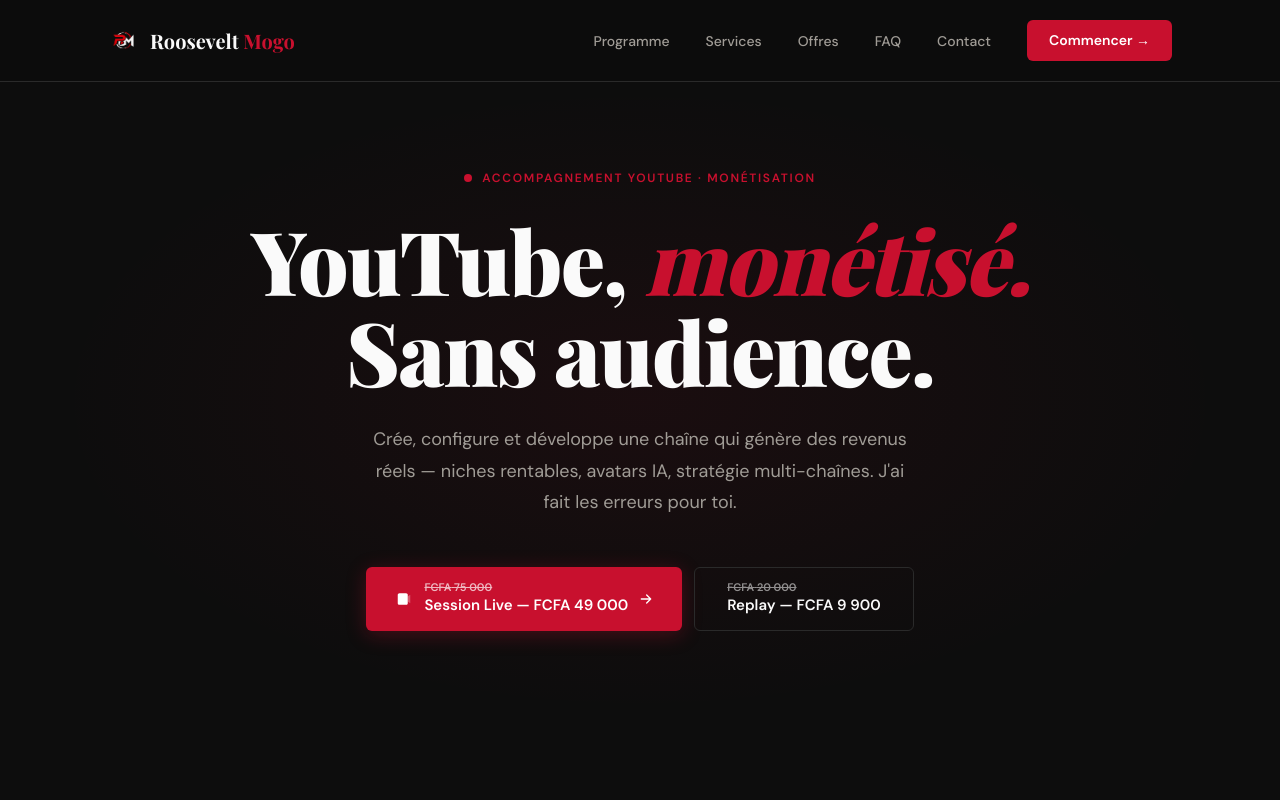
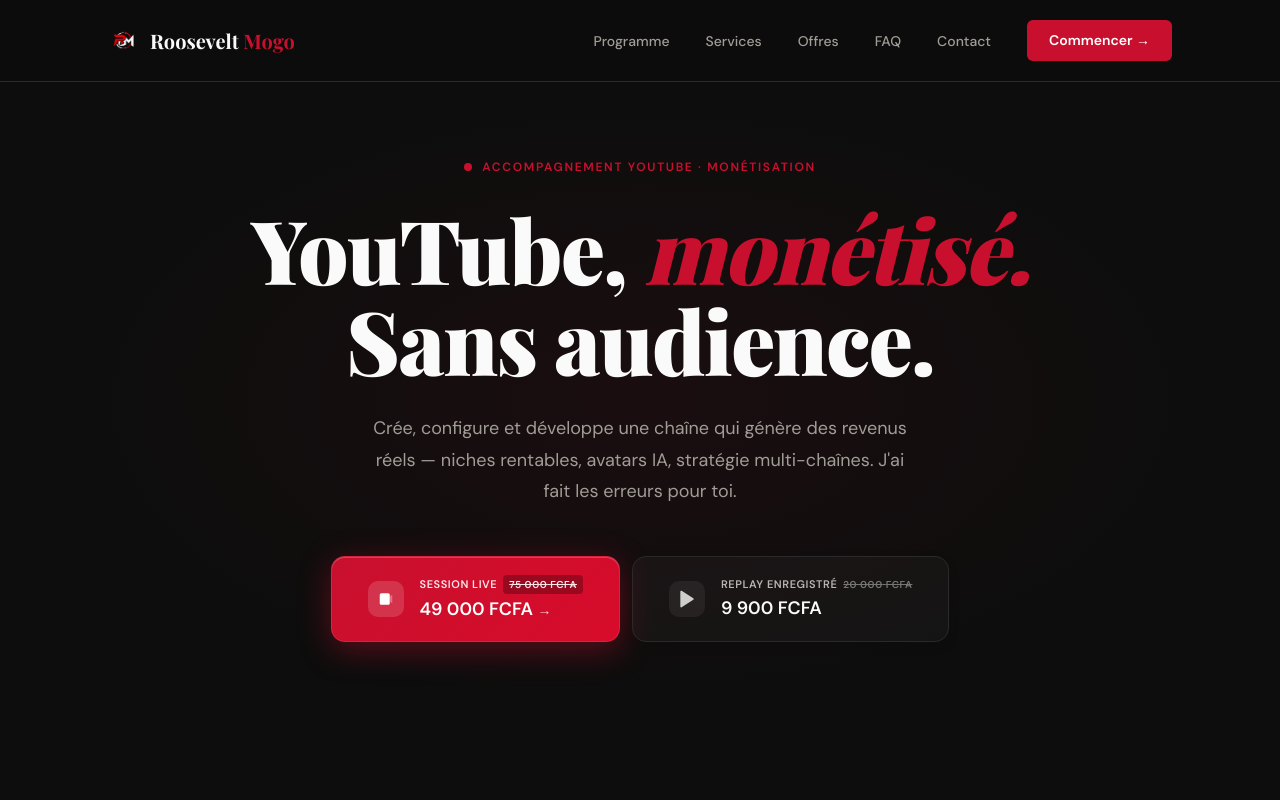
Before and after one commit to rosby17/roosevelt-formation, a Next.js app: page / in a window 1280 px wide. Shown: the top 800 px of the page. Built offline with nearby package versions, Linux system fonts and the light colour scheme; a web font is replaced by a local one.

Commit message:
design: nouveaux boutons d'action Hero imposants et premiums (gradients, badges, ombres et effets de survol)

```diff
--- a/src/components/Hero.tsx
+++ b/src/components/Hero.tsx
@@ -109,6 +109,7 @@
             animation: "fadeUp 0.65s ease both 0.3s",
           }}
         >
+          {/* Premium Live CTA */}
           <a
             href={SITE.offers.live.url}
             target="_blank"
@@ -116,41 +117,45 @@
             style={{
               display: "inline-flex",
               alignItems: "center",
-              gap: 10,
-              background: "var(--red)",
+              gap: 16,
+              background: "linear-gradient(135deg, var(--red) 0%, #d80b2a 100%)",
               color: "#fff",
-              fontSize: 15,
-              fontWeight: 600,
-              padding: "14px 28px",
-              borderRadius: 6,
+              padding: "18px 36px",
+              borderRadius: 14,
               textDecoration: "none",
-              boxShadow: "0 4px 20px rgba(200,16,46,0.3)",
-              transition: "transform 0.15s, background 0.2s",
+              boxShadow: "0 8px 32px rgba(200, 16, 46, 0.4), inset 0 1px 0 rgba(255,255,255,0.2)",
+              transition: "all 0.3s cubic-bezier(0.16, 1, 0.3, 1)",
+              border: "1px solid rgba(255,255,255,0.1)",
             }}
             onMouseEnter={(e) => {
-              e.currentTarget.style.transform = "translateY(-2px)";
-              e.currentTarget.style.background = "var(--red-dim)";
+              e.currentTarget.style.transform = "translateY(-4px) scale(1.02)";
+              e.currentTarget.style.boxShadow = "0 14px 40px rgba(200, 16, 46, 0.55), inset 0 1px 0 rgba(255,255,255,0.3)";
             }}
             onMouseLeave={(e) => {
-              e.currentTarget.style.transform = "translateY(0)";
-              e.currentTarget.style.background = "var(--red)";
+              e.currentTarget.style.transform = "translateY(0) scale(1)";
+              e.currentTarget.style.boxShadow = "0 8px 32px rgba(200, 16, 46, 0.4), inset 0 1px 0 rgba(255,255,255,0.2)";
             }}
           >
+            <div style={{ display: "flex", alignItems: "center", justifyContent: "center", background: "rgba(255,255,255,0.15)", padding: 8, borderRadius: 10 }}>
               <svg width="20" height="20" viewBox="0 0 48 48" xmlns="http://www.w3.org/2000/svg">
                 <path fill="#fff" d="M29 10H13C10.8 10 9 11.8 9 14v20c0 2.2 1.8 4 4 4h16c2.2 0 4-1.8 4-4V14c0-2.2-1.8-4-4-4z" />
                 <path fill="rgba(255,255,255,0.3)" d="M33 18l6-4v20l-6-4V18z" />
               </svg>
-            <span style={{ display: "flex", flexDirection: "column", alignItems: "flex-start", gap: 1 }}>
-              <span style={{ fontSize: 11, opacity: 0.7, textDecoration: "line-through", lineHeight: 1 }}>
-                {SITE.offers.live.currency} {SITE.offers.live.originalPrice}
+            </div>
+            <div style={{ display: "flex", flexDirection: "column", alignItems: "flex-start", textAlign: "left" }}>
+              <div style={{ display: "flex", alignItems: "center", gap: 6, fontSize: 11, fontWeight: 700, letterSpacing: "0.05em", textTransform: "uppercase", opacity: 0.9 }}>
+                <span>Session Live</span>
+                <span style={{ background: "rgba(0,0,0,0.3)", padding: "2px 6px", borderRadius: 4, textDecoration: "line-through", fontSize: 10 }}>
+                  {SITE.offers.live.originalPrice} {SITE.offers.live.currency}
                 </span>
-              <span>Session Live &mdash; {SITE.offers.live.currency} {SITE.offers.live.price}</span>
-            </span>
-            <svg width="16" height="16" viewBox="0 0 24 24" fill="none" stroke="currentColor" strokeWidth="2" strokeLinecap="round" strokeLinejoin="round">
-              <path d="M5 12h14M13 6l6 6-6 6" />
-            </svg>
+              </div>
+              <div style={{ fontSize: 18, fontWeight: 800, marginTop: 2 }}>
+                {SITE.offers.live.price} {SITE.offers.live.currency} <span style={{ fontSize: 14, fontWeight: 400, opacity: 0.8 }}>&rarr;</span>
+              </div>
+            </div>
           </a>
 
+          {/* Premium Replay CTA */}
           <a
             href={SITE.offers.replay.url}
             target="_blank"
@@ -158,32 +163,45 @@
             style={{
               display: "inline-flex",
               alignItems: "center",
-              gap: 8,
-              background: "transparent",
+              gap: 16,
+              background: "rgba(255, 255, 255, 0.03)",
               color: "var(--white)",
-              fontSize: 15,
-              fontWeight: 600,
-              padding: "14px 32px",
-              borderRadius: 6,
+              padding: "18px 36px",
+              borderRadius: 14,
               border: "1px solid var(--black-line)",
               textDecoration: "none",
-              transition: "transform 0.15s, border-color 0.2s",
+              transition: "all 0.3s cubic-bezier(0.16, 1, 0.3, 1)",
+              boxShadow: "0 4px 12px rgba(0, 0, 0, 0.1)",
             }}
             onMouseEnter={(e) => {
-              e.currentTarget.style.transform = "translateY(-2px)";
+              e.currentTarget.style.transform = "translateY(-4px) scale(1.02)";
               e.currentTarget.style.borderColor = "var(--white-dim)";
+              e.currentTarget.style.background = "rgba(255, 255, 255, 0.07)";
+              e.currentTarget.style.boxShadow = "0 12px 30px rgba(0, 0, 0, 0.3)";
             }}
             onMouseLeave={(e) => {
-              e.currentTarget.style.transform = "translateY(0)";
+              e.currentTarget.style.transform = "translateY(0) scale(1)";
               e.currentTarget.style.borderColor = "var(--black-line)";
+              e.currentTarget.style.background = "rgba(255, 255, 255, 0.03)";
+              e.currentTarget.style.boxShadow = "0 4px 12px rgba(0, 0, 0, 0.1)";
             }}
           >
-            <span style={{ display: "flex", flexDirection: "column", alignItems: "flex-start", gap: 1 }}>
-              <span style={{ fontSize: 11, opacity: 0.55, textDecoration: "line-through", lineHeight: 1 }}>
-                {SITE.offers.replay.currency} {SITE.offers.replay.originalPrice}
+            <div style={{ display: "flex", alignItems: "center", justifyContent: "center", background: "rgba(255,255,255,0.06)", padding: 8, borderRadius: 10 }}>
+              <svg width="20" height="20" viewBox="0 0 24 24" fill="none" stroke="currentColor" strokeWidth="2" strokeLinecap="round" strokeLinejoin="round" style={{ opacity: 0.8 }}>
+                <polygon points="5 3 19 12 5 21 5 3" fill="currentColor" />
+              </svg>
+            </div>
+            <div style={{ display: "flex", flexDirection: "column", alignItems: "flex-start", textAlign: "left" }}>
+              <div style={{ display: "flex", alignItems: "center", gap: 6, fontSize: 11, fontWeight: 700, letterSpacing: "0.05em", textTransform: "uppercase", opacity: 0.7 }}>
+                <span>Replay enregistré</span>
+                <span style={{ opacity: 0.6, textDecoration: "line-through", fontSize: 10 }}>
+                  {SITE.offers.replay.originalPrice} {SITE.offers.replay.currency}
                 </span>
-              <span>Replay &mdash; {SITE.offers.replay.currency} {SITE.offers.replay.price}</span>
-            </span>
+              </div>
+              <div style={{ fontSize: 18, fontWeight: 800, marginTop: 2 }}>
+                {SITE.offers.replay.price} {SITE.offers.replay.currency}
+              </div>
+            </div>
           </a>
         </div>
       </div>
```
Lines whose indentation alone changed are shown as unchanged.
